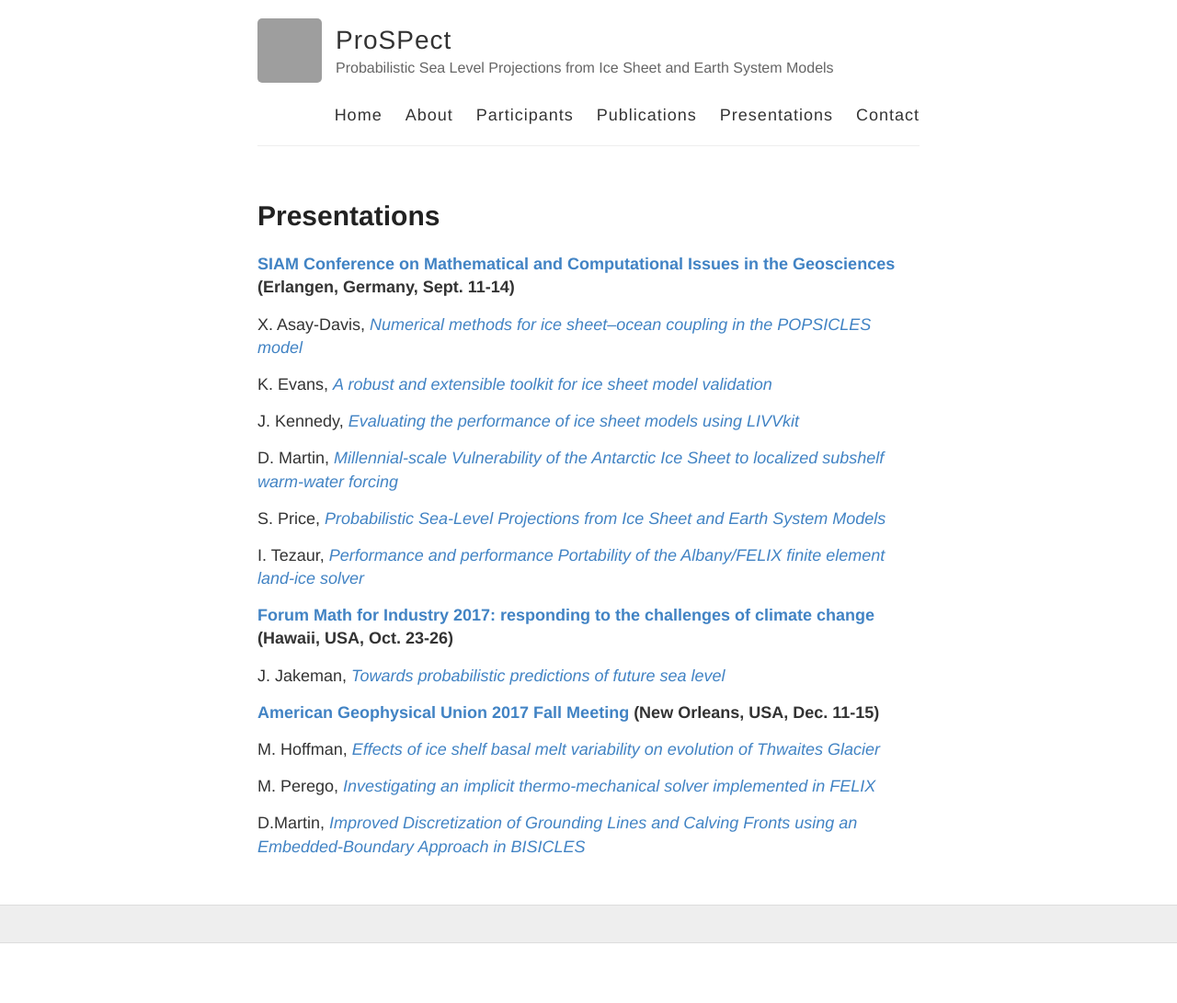
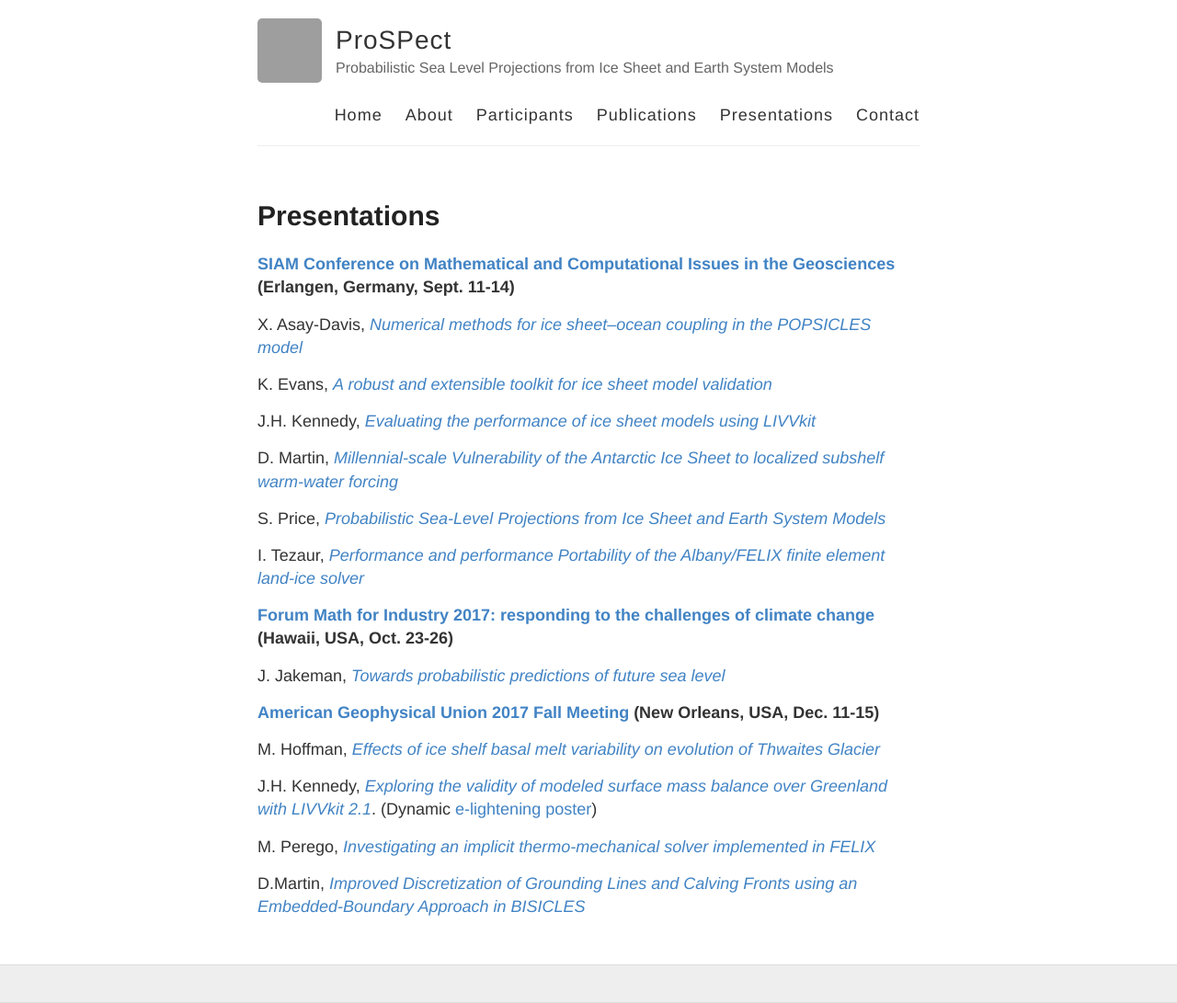
Before and after one commit to SLE-E3SM/SLE-E3SM.github.io, a Jekyll site: the page built from presentations.md, in a window 1280 px wide. Shown: the whole page at 92% size. Built offline with Jekyll 4.4.1, drawn with Linux system fonts in a browser that asks for light colours; before the commit the page ends 1026 px from its top, so only the background shows below that; grey boxes are pictures that could not be loaded.

Commit message:
Add Kennedy AGU 2017 e-lightening poster

```diff
--- a/presentations.md
+++ b/presentations.md
@@ -10,7 +10,7 @@ X. Asay-Davis, [*Numerical methods for ice sheet–ocean coupling in the POPSICL
 
 K. Evans, [*A robust and extensible toolkit for ice sheet model validation*](https://drive.google.com/open?id=0B6Ue2j2To9fQdXpKbHdIeTZjQ2M)
 
-J. Kennedy, [*Evaluating the performance of ice sheet models using LIVVkit*](https://drive.google.com/open?id=0B6Ue2j2To9fQMEFBeXpFRlZ2Vlk)
+J.H. Kennedy, [*Evaluating the performance of ice sheet models using LIVVkit*](https://drive.google.com/open?id=0B6Ue2j2To9fQMEFBeXpFRlZ2Vlk)
 
 D. Martin, [*Millennial-scale Vulnerability of the Antarctic Ice Sheet to localized subshelf warm-water forcing*](https://drive.google.com/open?id=0B6Ue2j2To9fQcFpPeEhtRlIxZVk)
 
@@ -27,6 +27,8 @@ J. Jakeman, [*Towards probabilistic predictions of future sea level*](https://dr
 
 M. Hoffman, [*Effects of ice shelf basal melt variability on evolution of Thwaites Glacier*](https://drive.google.com/open?id=1snuh3_KPUaLIM6QzkAC1TiSExvVj--xG)
 
+J.H. Kennedy, [*Exploring the validity of modeled surface mass balance over Greenland with LIVVkit 2.1*](https://drive.google.com/open?id=14GJaVFqPUUb0NFyXznojmqhmoNC7pTid). (Dynamic [e-lightening poster](https://agu2017fallmeeting-agu.ipostersessions.com/default.aspx?s=9B-7F-9A-E4-22-EF-D8-0E-04-4E-FE-41-9B-37-3C-A2&guestview=true))
+
 M. Perego, [*Investigating an implicit thermo-mechanical solver implemented in FELIX*](https://drive.google.com/open?id=1TQoUqgPu_WBeBDtsbfwEjX312APlQ0GT)
 
 D.Martin, [*Improved Discretization of Grounding Lines and Calving Fronts using an Embedded-Boundary Approach in BISICLES*](https://drive.google.com/open?id=1-QhOZNQIxDGr5v5S0HJsHNKqIOw_nTCS)
```
